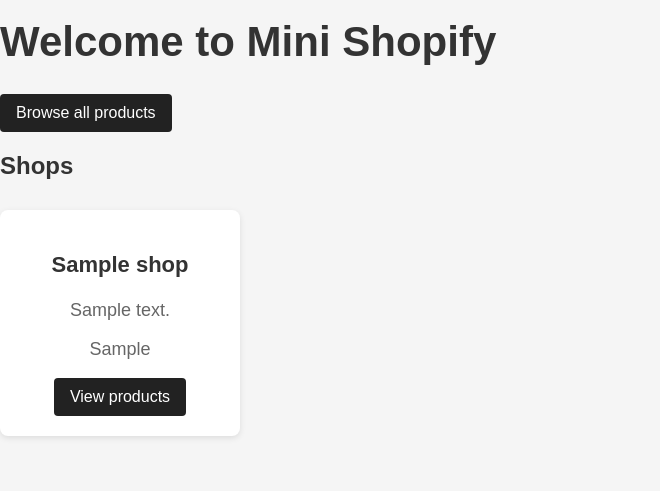
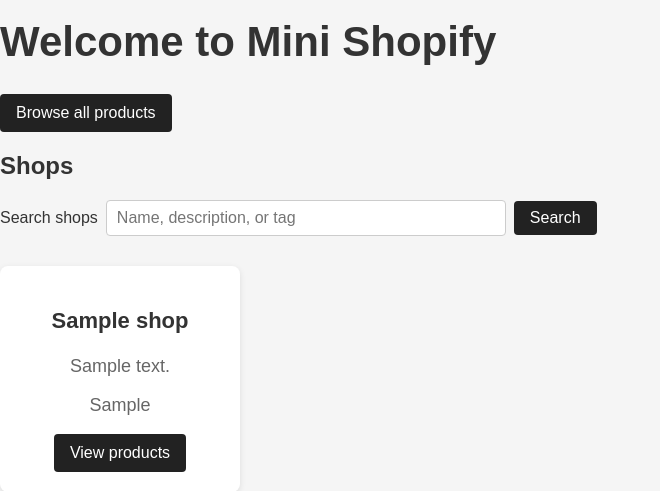
Before and after one commit to gabrielbugarija/mini-shopify-4806, a Spring Boot app: page / in a window 1280 px wide. Shown: the part 136-627 px from the top of the page, without its empty margins (0-660 px from the left). Run offline with Spring Boot 4, Linux system fonts and the light colour scheme; tables that the repository leaves empty hold one stand-in row (values such as "Sample post"); some of the project's set-up classes (security, data sources, template engines, error pages and the like) are left out, and stand-ins take their place.

Commit message:
Search bar added to UI for user to browse shops with associated terms.

```diff
--- a/src/main/java/org/example/ProductPageController.java
+++ b/src/main/java/org/example/ProductPageController.java
@@ -20,8 +20,9 @@ public class ProductPageController {
     }
 
     @GetMapping("/")
-    public String home(Model model) {
-        model.addAttribute("shops", shopService.getAllShops());
+    public String home(@RequestParam(name = "q", required = false) String query, Model model) {
+        model.addAttribute("shops", shopService.search(query));
+        model.addAttribute("query", query == null ? "" : query.trim());
         return "index";
     }
 
--- a/src/main/resources/templates/index.html
+++ b/src/main/resources/templates/index.html
@@ -66,6 +66,32 @@
             text-decoration: none;
         }
 
+        .shop-search {
+            display: flex;
+            flex-wrap: wrap;
+            align-items: center;
+            gap: 8px;
+        }
+
+        .shop-search input {
+            flex: 1 1 240px;
+            max-width: 400px;
+            padding: 8px 10px;
+            font-size: 16px;
+            border: 1px solid #ccc;
+            border-radius: 4px;
+        }
+
+        .shop-search button {
+            padding: 8px 16px;
+            font-size: 16px;
+            border: none;
+            border-radius: 4px;
+            background-color: #222;
+            color: white;
+            cursor: pointer;
+        }
+
     </style>
 </head>
 
@@ -81,7 +107,17 @@
 
     <h2>Shops</h2>
 
-    <p th:if="${#lists.isEmpty(shops)}">No shops available yet.</p>
+    <form class="shop-search" role="search" th:action="@{/}" method="get">
+        <label for="shop-search-input">Search shops</label>
+        <input id="shop-search-input" type="search" name="q" th:value="${query}"
+               placeholder="Name, description, or tag">
+        <button type="submit">Search</button>
+        <a th:if="${!#strings.isEmpty(query)}" th:href="@{/}">Clear</a>
+    </form>
+
+    <p th:if="${#lists.isEmpty(shops) and #strings.isEmpty(query)}">No shops available yet.</p>
+    <p th:if="${#lists.isEmpty(shops) and !#strings.isEmpty(query)}"
+       th:text="|No shops match &quot;${query}&quot;.|">No shops match your search.</p>
 
     <div class="product-grid">
         <article class="product-card" th:each="shop : ${shops}">
```
Also changed, not shown: src/main/java/org/example/ShopService.java (+20 -1 lines).
